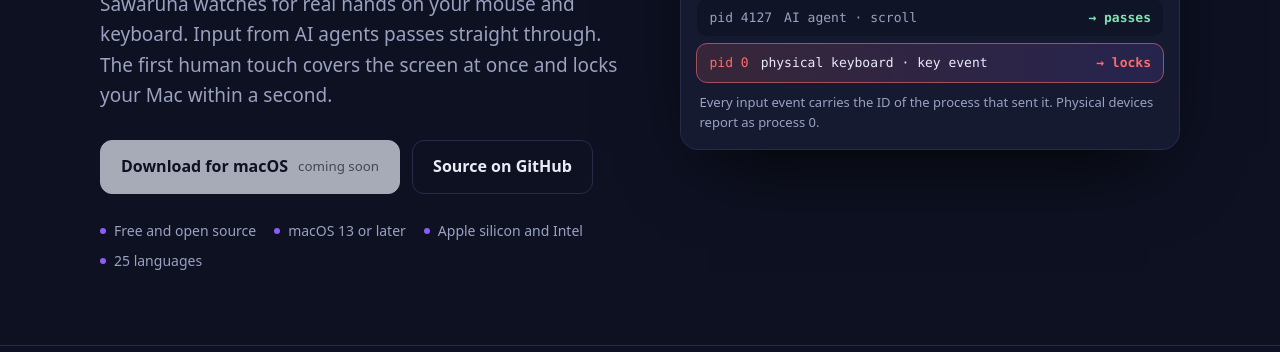
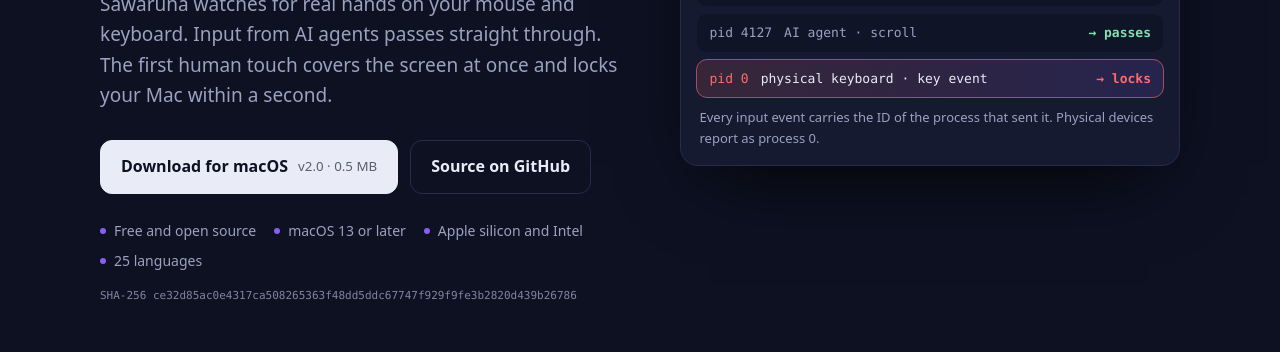
Before and after one commit to yoshn/sawaruna, a plain HTML site: page docs/index.html in a window 1280 px wide. Shown: the part 448-800 px from the top of the page. Drawn offline with Linux system fonts and the light colour scheme.

Commit message:
Site: link the download button to v2.0

```diff
--- a/docs/index.html
+++ b/docs/index.html
@@ -39,7 +39,7 @@ h1 em{font-style:normal;background:linear-gradient(90deg,var(--cyan),var(--viole
 .ctas{display:flex;flex-wrap:wrap;gap:12px}
 .btn{display:inline-flex;align-items:center;gap:10px;padding:13px 20px;border-radius:12px;font-weight:600;font-size:16px;text-decoration:none;border:1px solid var(--line);color:var(--fg)}
 .btn.primary{background:var(--fg);color:var(--ink);border-color:var(--fg)}
-.btn.soon{cursor:default;opacity:.7}
+.sha{margin:14px 0 0;font-family:var(--mono);font-size:11px;color:var(--muted);opacity:.8;word-break:break-all}
 .btn small{font-weight:500;opacity:.65}
 .facts{display:flex;flex-wrap:wrap;gap:8px 18px;margin:26px 0 0;padding:0;list-style:none;color:var(--muted);font-size:14px}
 .facts li::before{content:"";display:inline-block;width:6px;height:6px;border-radius:50%;background:var(--violet);margin-right:8px;vertical-align:2px}
@@ -99,8 +99,8 @@ footer p{margin:0;max-width:44em} footer nav{flex-wrap:wrap}
 <main>
 <div class="hero"><div class="wrap">
  <div><p class="eyebrow">For Macs that run AI agents</p><h1>Let the AI keep working. <em>Lock the Mac</em> when a person touches it.</h1><p class="lede">Sawaruna watches for real hands on your mouse and keyboard. Input from AI agents passes straight through. The first human touch covers the screen at once and locks your Mac within a second.</p>
-  <div class="ctas"><span class="btn primary soon">Download for macOS <small>coming soon</small></span><a class="btn" href="https://github.com/yoshn/sawaruna" target="_blank" rel="noopener">Source on GitHub</a></div>
-  <ul class="facts"><li>Free and open source</li><li>macOS 13 or later</li><li>Apple silicon and Intel</li><li>25 languages</li></ul></div>
+  <div class="ctas"><a class="btn primary" href="https://github.com/yoshn/sawaruna/releases/download/v2.0/Sawaruna-2.0.dmg">Download for macOS <small>v2.0 · 0.5 MB</small></a><a class="btn" href="https://github.com/yoshn/sawaruna" target="_blank" rel="noopener">Source on GitHub</a></div>
+  <ul class="facts"><li>Free and open source</li><li>macOS 13 or later</li><li>Apple silicon and Intel</li><li>25 languages</li></ul><p class="sha">SHA-256 ce32d85ac0e4317ca508265363f48dd5ddc67747f929f9fe3b2820d439b26786</p></div>
  <figure class="screen" style="margin:0"><div class="bar"><span class="dots"><i></i><i></i><i></i></span><span class="status"><b></b>Sawaruna · Guarding</span></div><ol class="log"><li class="pass"><span class="pid">pid 4127</span><span class="src">AI agent · mouse move</span><span class="verdict">→ passes</span></li><li class="pass"><span class="pid">pid 4127</span><span class="src">AI agent · key event</span><span class="verdict">→ passes</span></li><li class="pass"><span class="pid">pid 3390</span><span class="src">automation · click</span><span class="verdict">→ passes</span></li><li class="pass"><span class="pid">pid 4127</span><span class="src">AI agent · scroll</span><span class="verdict">→ passes</span></li><li class="hit"><span class="pid">pid 0</span><span class="src">physical keyboard · key event</span><span class="verdict">→ locks</span></li></ol><figcaption class="caption">Every input event carries the ID of the process that sent it. Physical devices report as process 0.</figcaption></figure>
 </div></div>
 <section id="how"><div class="wrap"><h2>Three steps, then walk away</h2><p class="sub">Start an agent, start Sawaruna, step out. Nothing to configure each time.</p><ol class="steps"><li><h3>Start guarding</h3><p>Press Control + Option + L, or click the shield in the menu bar.</p></li><li><h3>Take your hands off</h3><p>After 3 seconds a chime sounds. Guarding has begun.</p></li><li><h3>Anyone touches it, it locks</h3><p>The screen locks right away. Unlock with your password or Touch ID.</p></li></ol></div></section>
```
